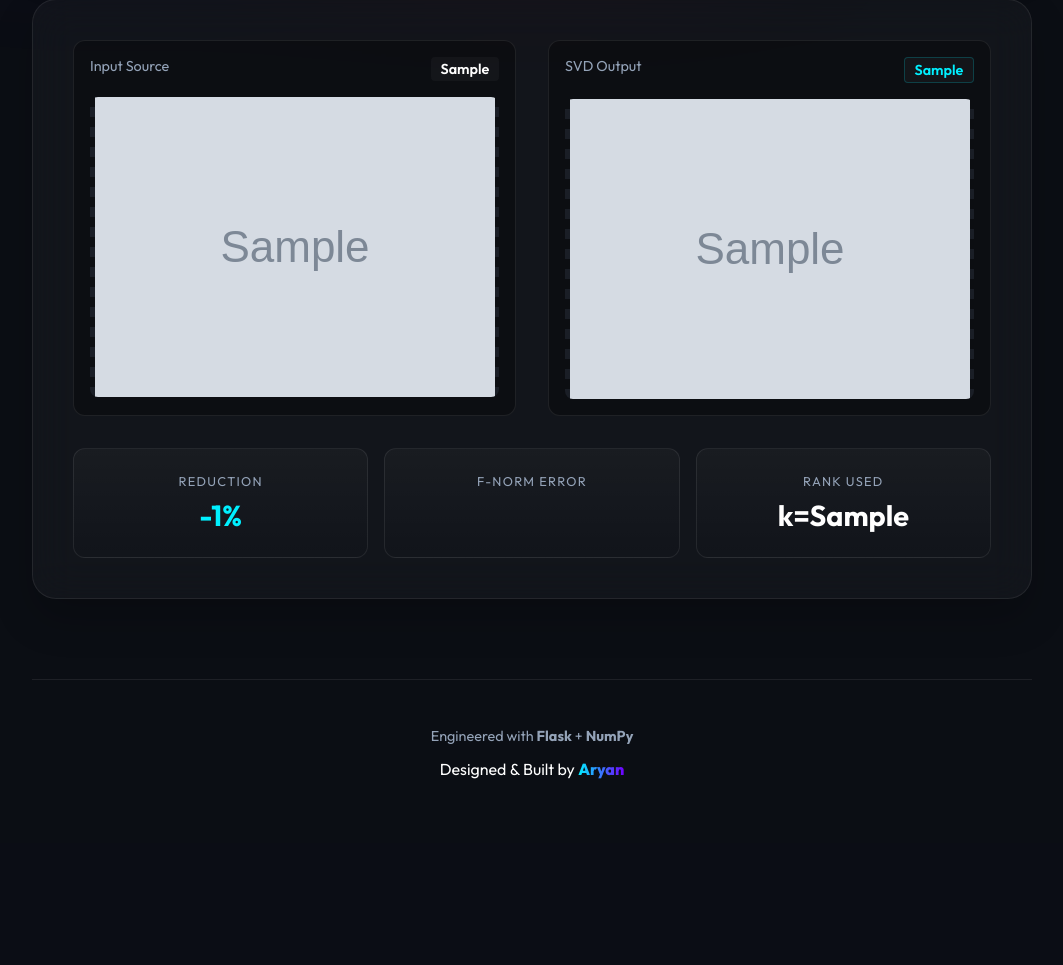
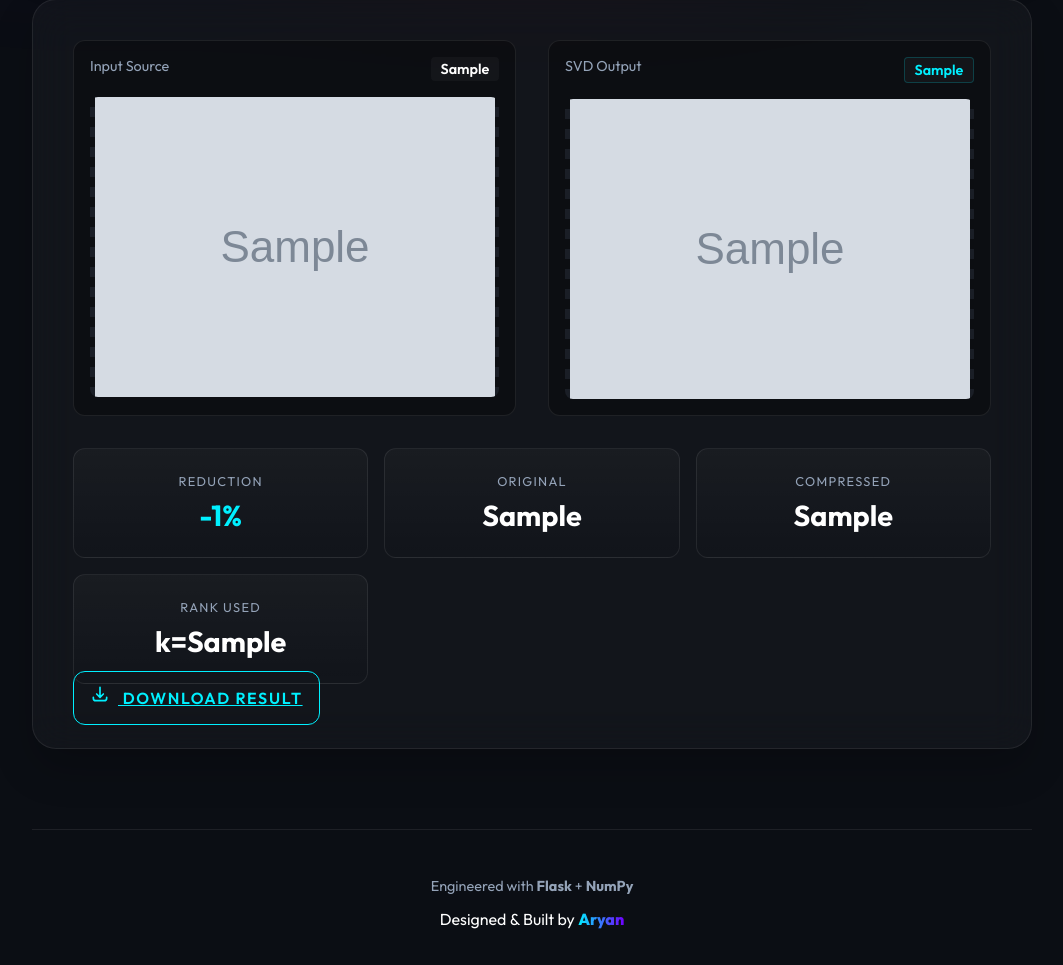
Before and after one commit to Aryan1337x/Image-Compressor, a Flask app: template templates/index.html in a window 1280 px wide. Shown: the part 843-1808 px from the top of the page, without its empty margins (108-1171 px from the left). Before the commit the page ends 1622 px from the top, so only its background shows below. Run offline with Flask 3, Linux system fonts and the light colour scheme; the template is opened without the code that fills it: most values are stand-ins (such as "Sample title", 1, 10 or a date in 2020); grey boxes marked "Sample" are stand-in pictures.

Commit message:
Added download button

```diff
--- a/templates/index.html
+++ b/templates/index.html
@@ -103,13 +103,27 @@
                     <span class="metric-value discount">-{{ stats.compression_percentage }}%</span>
                 </div>
                 <div class="metric-card">
-                    <span class="metric-label">F-Norm Error</span>
-                    <span class="metric-value">{{ stats.frobenius_error }}</span>
+                    <span class="metric-label">Original</span>
+                    <span class="metric-value small">{{ stats.original_size_str }}</span>
+                </div>
+                <div class="metric-card">
+                    <span class="metric-label">Compressed</span>
+                    <span class="metric-value small highlight">{{ stats.compressed_size_str }}</span>
                 </div>
                 <div class="metric-card">
                     <span class="metric-label">Rank Used</span>
                     <span class="metric-value">k={{ stats.k }}</span>
                 </div>
+            </div>
+
+            <div class="action-row">
+                <a href="{{ compressed_image }}" download="compressed_image.jpg" class="btn-glow download-btn">
+                    <svg width="20" height="20" viewBox="0 0 24 24" fill="none" style="margin-right: 8px;">
+                        <path d="M4 16v1a3 3 0 003 3h10a3 3 0 003-3v-1m-4-4l-4 4m0 0l-4-4m4 4V4" stroke="currentColor"
+                            stroke-width="2" stroke-linecap="round" stroke-linejoin="round" />
+                    </svg>
+                    Download Result
+                </a>
             </div>
         </div>
         {% endif %}
@@ -135,6 +149,8 @@
         function updateKValue(val) {
             document.getElementById('k-value-display').innerText = val;
         }
+
+
     </script>
 </body>
 
```
